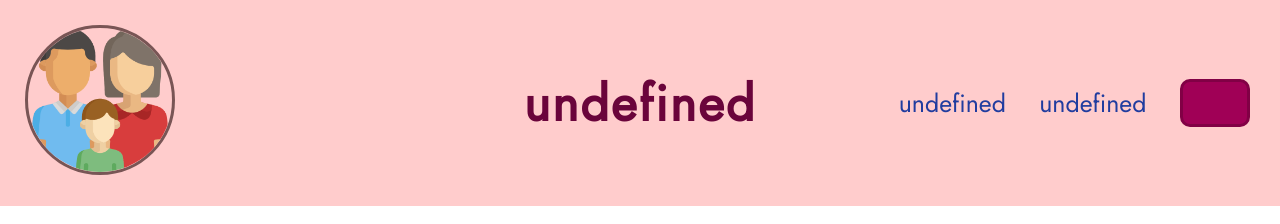
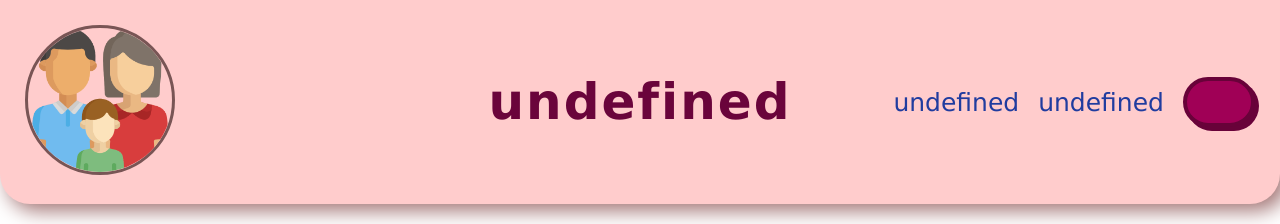
Before and after one commit to NurKhab/family-tree, a plain HTML site: page index.html in a window 1280 px wide. Shown: the top 224 px of the page. Drawn offline with nearby package versions, Linux system fonts and the light colour scheme.

Commit message:
Добавления и изменения
Внёс изменения в дизайн. Сверстал генеалогическое древо.

```diff
--- a/index.html
+++ b/index.html
@@ -14,7 +14,7 @@
     <div class="wrapper">
         <a href="#" id="scroll-top" class="lng-scrollbutton"></a>
         <header class="header">
-            <div class="header__logo"><img src="img/family.png" title=""></div>
+            <div class="header__logo"><a href="https://nurkhab.github.io/family-tree"><img src="img/family.png" title=""></a></div>
             <div class="header__title lng-maintitle">Моя родословная</div>
             <div class="header__menu menu">
                 <div class="menu__burger">
@@ -270,7 +270,7 @@
         <div class="popup__body">
           <div id="popup_c" class="popup__content">
             <a href="#" class="popup__close close-popup"><i class="fas fa-times"></i></a>
-            <div class="popup__title">Зульхия</div>
+            <div class="popup__title">Зульхия Вафовна</div>
             <div class="popup__line"></div>
             <div class="popup__container">
               <div class="popup__text"></div>
--- a/js/app.js
+++ b/js/app.js
@@ -41,7 +41,7 @@ if (menuLinks.length > 0) {
 		const menuLink = e.target;
 		if (menuLink.dataset.goto && document.querySelector(menuLink.dataset.goto)) {
 			const gotoBlock = document.querySelector(menuLink.dataset.goto);
-			const gotoBlockValue = gotoBlock.getBoundingClientRect().top + pageYOffset - document.querySelector('.menu').offsetHeight;
+			const gotoBlockValue = gotoBlock.getBoundingClientRect().top + pageYOffset - document.querySelector('.header').offsetHeight;
 
 			if (burgerMenu.classList.contains('active')) {
 				document.body.classList.remove('lock');
@@ -200,7 +200,7 @@ const langArr = {
     },
     "whatistext" : {
         "ru": "&#10148;&nbsp;&nbsp;&nbsp;<strong>Родословная</strong> - это перечень поколений одного рода, устанавливающий происхождение и степень родства.<br>&#10148;&nbsp;&nbsp;&nbsp;Но это лишь общепринятое определение данного слова. В жизни человека значение генеалогии гораздо выше, ведь родословное древо позволяет нам почувствовать себя частью потока сменяющих друг друга поколений. Поэтому можно сказать, что родословная - это «семейная память», в которую входят описание рода и фрагменты истории этноса и страны.",
-        "tat": "&#10148;&nbsp;&nbsp;&nbsp;Lorem ipsum dolor sit amet consectetur, adipisicing elit. Voluptate, similique?",
+        "tat": "&#10148;&nbsp;&nbsp;&nbsp;<strong>Шәҗәрә ул</strong> - нәселнең барлыкка килүен һәм туганлык дәрәҗәсен билгеләүче буыннар исемлеге.<br>&#10148;&nbsp;&nbsp;&nbsp;Әмма бу әлеге сүзнең гөмүме кабул ителгән билгеләмәсе генә. Кешенең гомерендә генеалогияның әһәмияте бик югары, чөнки генеалогик агачы безгә үзебезне буыннар алышына торган агымның бер өлеше дип сизәргә рөхсәт итә. Шуңа күрә шәҗәрә ул - нәсел тасвирлавы һәм халыкның, илнең тарихының булекләре керә торган 'гаиләнең истәлеге'.",
     },
     "forwhattext" : {
         "ru": "&#10148;&nbsp;&nbsp;&nbsp;Сегодня изучение происхождения своей фамилии и рода стало особенно популярным. Можно составить список причин, по которой люди интересуются своей родословной: <ul><li>узнать происхождение фамилии и историю семьи</li><li>узнать информацию о своих предках</li><li>узнать о дальних родственниках</li><li>доказать факт родства с кем-либо</li><li>узнать возможную предрасположенность к болезни</li><li><i>и так далее.</i></li></ul>",
--- a/scss/style.scss
+++ b/scss/style.scss
@@ -23,7 +23,7 @@ body {
 }
 
 .wrapper {
-    font-family: 'Jost', sans-serif;
+    font-family: 'Verdana', sans-serif;
     display: grid;
     grid-template: minmax(100px, auto) 1fr minmax(70px, auto) / 1fr;
     grid-template-areas:
@@ -65,6 +65,7 @@ ol, ul, li {
 }
 
 .header {
+    position: fixed;
     z-index: 10;
     grid-area: header;
     display: grid;
@@ -73,6 +74,10 @@ ol, ul, li {
     background-color: #FFCCCC;
     align-items: center;
     justify-items: center;
+    top: 0;
+    left: 0;
+    box-shadow: 7px 7px 20px #a37676;
+    border-radius: 0 0 30px 30px;
 
     &__logo {
         justify-self: start;
@@ -132,15 +137,20 @@ ol, ul, li {
         text-align: center;
         cursor: pointer;
         padding: 10px 15px;
-        border-radius: 10px;
+        border-radius: 25px;
         font-size: 20px;
         background-color: #a00056;
-        border: 3px solid #810045;
-        transition: all 0.3s ease 0s;
+        border: 4px solid #680239;
+        box-shadow: 4px 4px 0 #680239;
+        transition: all 0.5s ease 0s;
         &:hover {
-            box-shadow: 5px 5px 0 #810045;
+            box-shadow: none;
         }
     }
+}
+
+.main {
+    margin-top: 200px;
 }
 
 .block {
```
Also changed, not shown: css/style.css, 1 other file.
